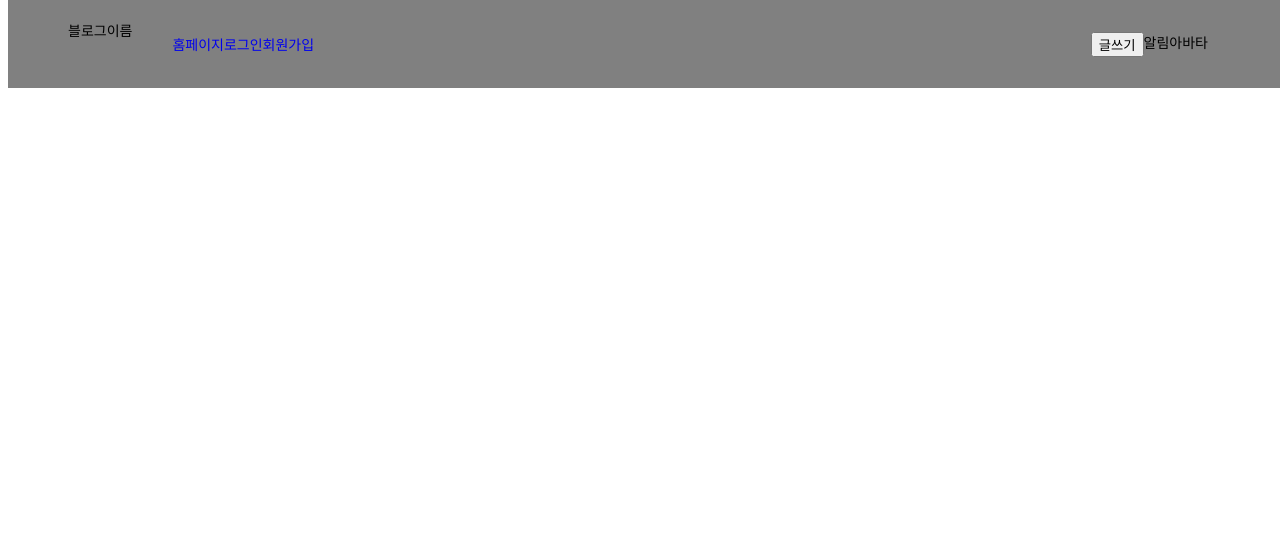
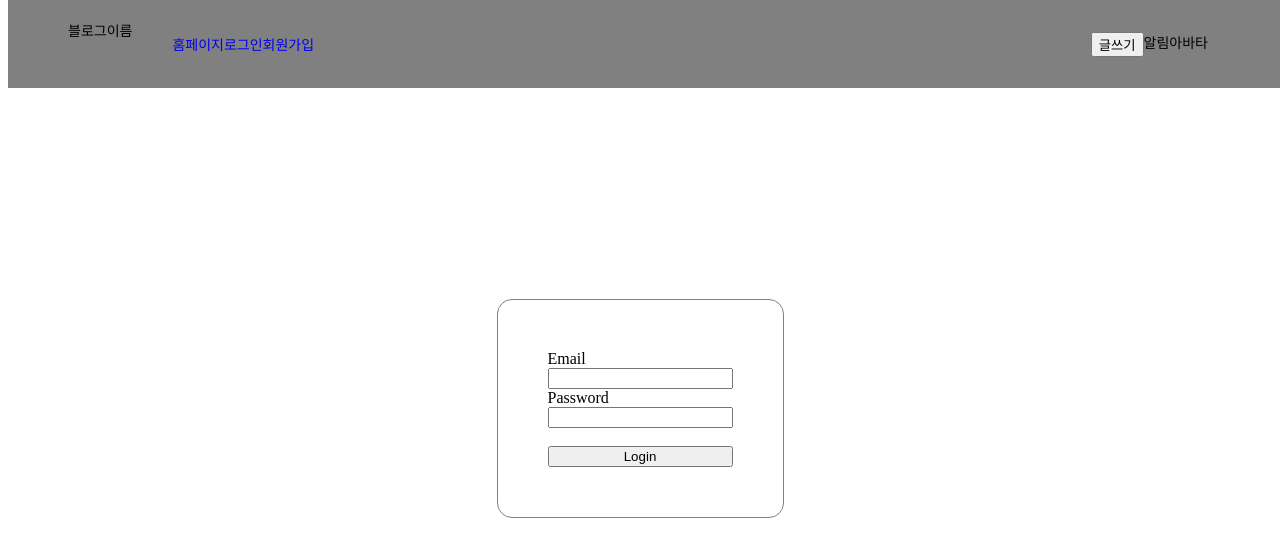
Before and after one commit to leejeawon92/React-Blog, a React (Create React App) app: page /login in a window 1280 px wide. Shown: the top 556 px of the page. Built offline with nearby package versions, Linux system fonts and the light colour scheme.

Commit message:
login page layout

```diff
--- a/src/screens/Header.js
+++ b/src/screens/Header.js
@@ -40,8 +40,8 @@ function Header() {
           <BlogName>블로그이름</BlogName>
           <BlogMenu>
             <Link to='/' style={{ textDecoration: "none" }}>홈페이지</Link>
-            <Link to='/join' style={{ textDecoration: "none" }}>로그인</Link>
-            <Link to='/login' style={{ textDecoration: "none" }}>회원가입</Link>
+            <Link to='/login' style={{ textDecoration: "none" }}>로그인</Link>
+            <Link to='/join' style={{ textDecoration: "none" }}>회원가입</Link>
           </BlogMenu>
         </LefttCol>
         <RightCol>
--- a/src/screens/Login.js
+++ b/src/screens/Login.js
@@ -1,8 +1,34 @@
+import styled from 'styled-components';
+
+const LoginMain = styled.div`
+  display: flex;
+  justify-content: center;
+  align-items: center;
+  width: 100%;
+  height: 100vh;
+`
+
+const LoginForm = styled.form`
+  display: flex;
+  flex-direction: column;
+  padding: 50px;
+  border: 0.8px solid gray;
+  border-radius: 15px;
+`
 
 function Login() {
   return (
     <>
-      로그인 페이지
+      <LoginMain>
+        <LoginForm >
+          <label>Email</label>
+          <input type='email' />
+          <label>Password</label>
+          <input type='password' />
+          <br />
+          <button formAction=''>Login</button>
+        </LoginForm>
+      </LoginMain>
     </>
   );
 }
```
